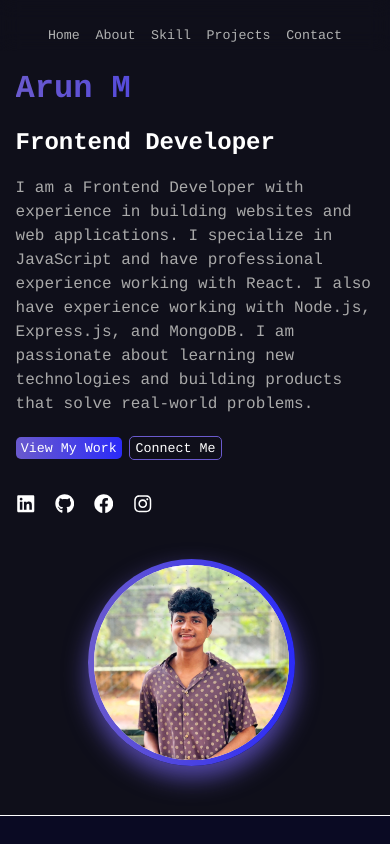
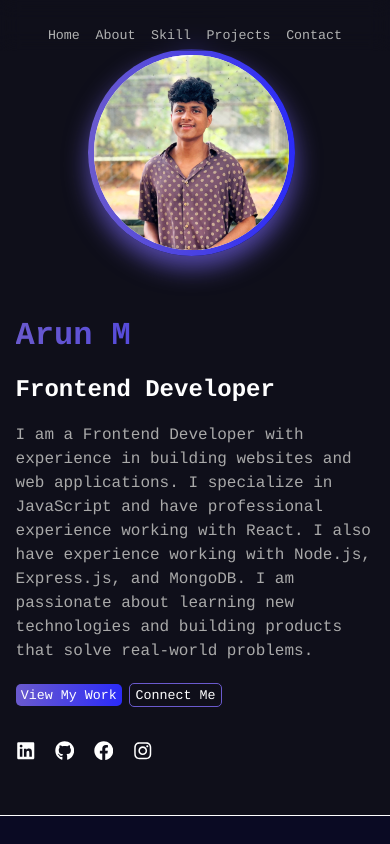
Before and after one commit to Arunitdy/portfolio-2.0, a React (Vite) app in the folder portfolio/: page / in a window 390 px wide. Shown: the top 844 px of the page. Built offline with nearby package versions, Linux system fonts and the light colour scheme.

Commit message:
refactor Profile component layout and visibility for improved responsiveness

```diff
--- a/portfolio/src/All/Profile.css
+++ b/portfolio/src/All/Profile.css
@@ -52,6 +52,9 @@
     width:40vw;
     color: darkgrey;
     line-height: 1.5;
+}
+.right {
+    display: none;
 }
 .Home_left, .Home_right {
     padding: 10px;
@@ -266,6 +269,12 @@
         margin: auto;
     }
 
+    .right {
+        display: visible;
+    }
+    .tempright {
+        display: none;
+    }
     .Home_right {
         height: auto;
     }
--- a/portfolio/src/All/Profile.jsx
+++ b/portfolio/src/All/Profile.jsx
@@ -28,6 +28,11 @@ export const Profile = () => {
                 </div>
             </ div>
             <div className="Home">
+                <div className="Home_right right">
+                    <div  className="Profile_wrapper">
+                        <img className = "Profile_img" src={ProfileImg} alt="profile img" />
+                    </div>
+                </div>
                 <div className = "Home_left">
                     <h1>Arun M</h1>
                     <h2>Frontend Developer</h2>
@@ -45,7 +50,7 @@ export const Profile = () => {
                         <a href="https://www.instagram.com/arun_mundakkal/"><FaInstagram  className="icon"/></a>
                     </div>
                 </div>
-                <div className="Home_right">
+                <div className="Home_right tempright">
                     <div  className="Profile_wrapper">
                         <img className = "Profile_img" src={ProfileImg} alt="profile img" />
                     </div>
```
